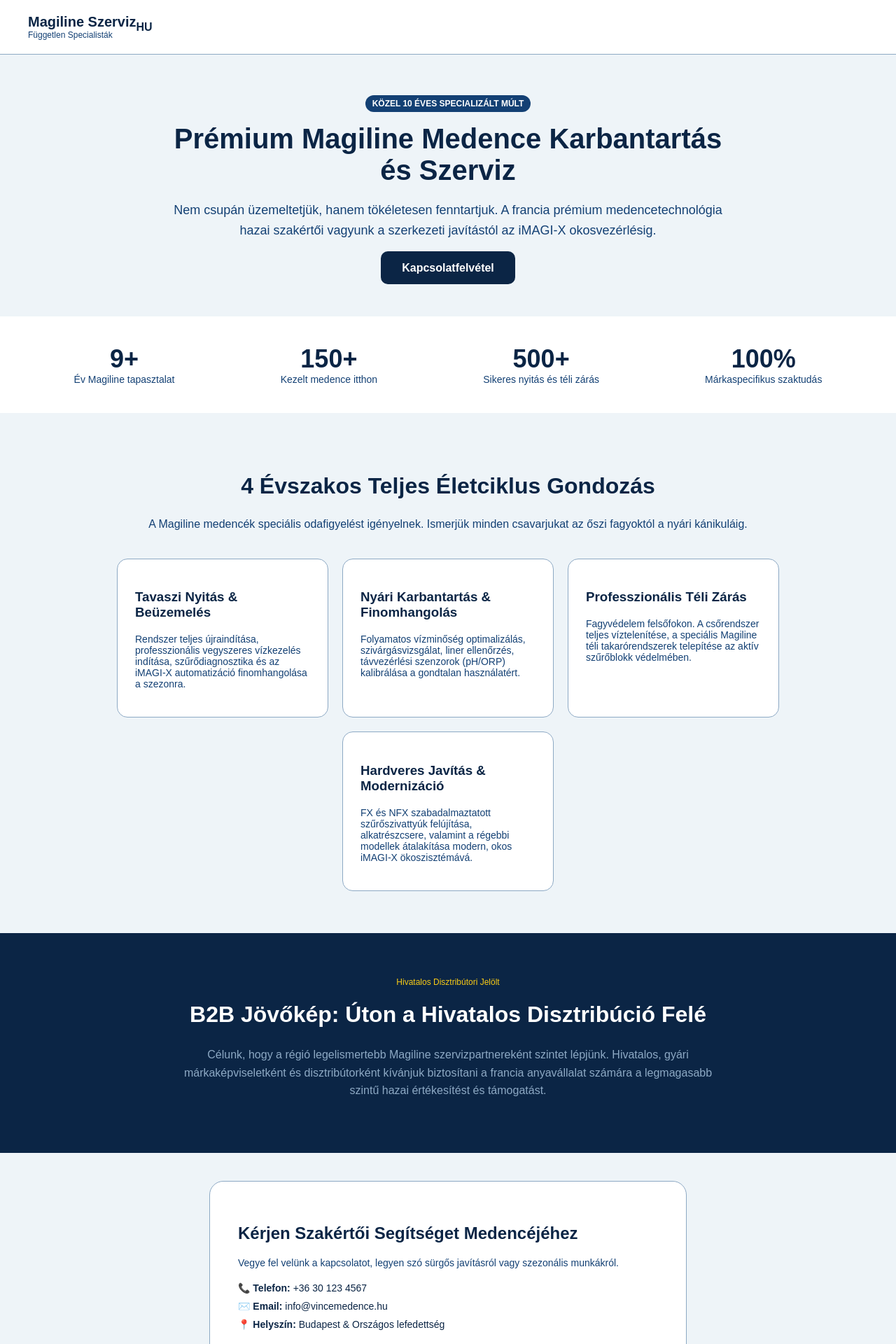
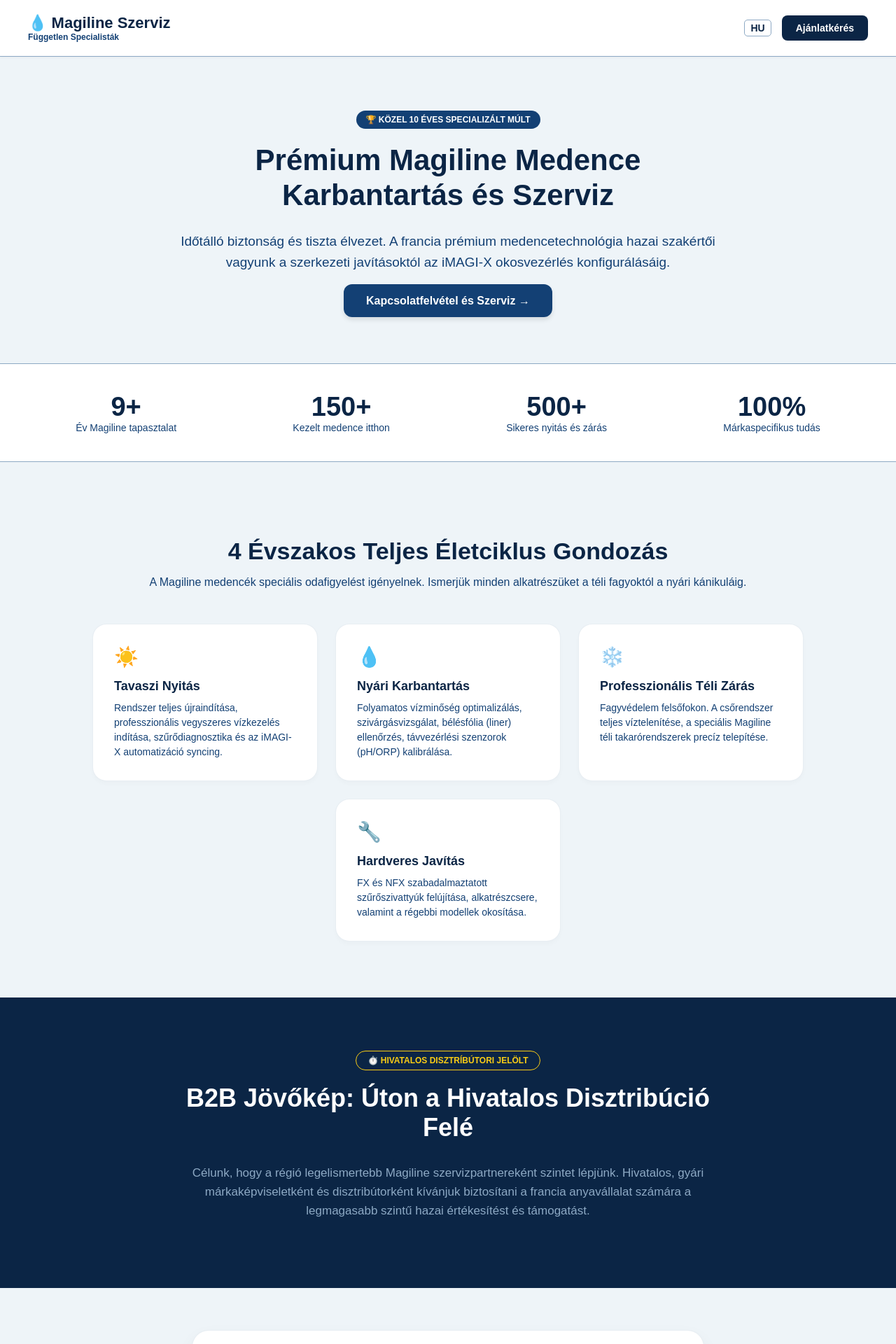
Before and after one commit to kottagyula/vincemedence, a Next.js app: page / in a window 1280 px wide. Shown: the top 1920 px of the page at 70% size. Built offline with nearby package versions, Linux system fonts and the light colour scheme.

Commit message:
Update page.js

```diff
--- a/app/page.js
+++ b/app/page.js
@@ -1,195 +1,112 @@
 "use client";
 
 import React from 'react';
-import {
-  Wrench,
-  Droplet,
-  Layers,
-  Cpu,
-  Sun,
-  Snowflake,
-  ShieldCheck,
-  Clock,
-  Award,
-  CheckCircle2,
-  Phone,
-  Mail,
-  MapPin,
-  ArrowRight,
-  Globe2
-} from 'lucide-react';
-
-const CONTENT = {
-  hu: {
-    nav: {
-      brand: "Magiline Szerviz",
-      badge: "Független Specialisták",
-      links: ["10 Év Tapasztalat", "Szezonalitás", "Technológia", "B2B Vízió", "Kapcsolat"],
-      cta: "Szakértői Ajánlatkérés"
-    },
-    hero: {
-      tag: "KÖZEL 10 ÉVES SPECIALIZÁLT MÚLT",
-      title: "Prémium Magiline Medence Karbantartás és Szerviz",
-      subtitle: "Nem csupán üzemeltetjük, hanem tökéletesen fenntartjuk. A francia prémium medencetechnológia hazai szakértői vagyunk a szerkezeti javítástól az iMAGI-X okosvezérlésig.",
-      ctaPrimary: "Tekintse meg referenciáinkat",
-      ctaSecondary: "Kapcsolatfelvétel"
-    },
-    stats: [
-      { value: "9+", label: "Év Magiline tapasztalat" },
-      { value: "150+", label: "Kezelt medence itthon" },
-      { value: "500+", label: "Sikeres nyitás és téli zárás" },
-      { value: "100%", label: "Márkaspecifikus szaktudás" }
-    ],
-    seasons: {
-      title: "4 Évszakos Teljes Életciklus Gondozás",
-      subtitle: "A Magiline medencék speciális odafigyelést igényelnek. Ismerjük minden csavarjukat az őszi fagyoktól a nyári kánikuláig.",
-      items: [
-        {
-          id: 1,
-          icon: Sun,
-          title: "Tavaszi Nyitás & Beüzemelés",
-          desc: "Rendszer teljes újraindítása, professzionális vegyszeres vízkezelés indítása, szűrődiagnosztika és az iMAGI-X automatizáció finomhangolása a szezonra."
-        },
-        {
-          id: 2,
-          icon: Droplet,
-          title: "Nyári Karbantartás & Finomhangolás",
-          desc: "Folyamatos vízminőség optimalizálás, szivárgásvizsgálat, liner ellenőrzés, távvezérlési szenzorok (pH/ORP) kalibrálása a gondtalan használatért."
-        },
-        {
-          id: 3,
-          icon: Snowflake,
-          title: "Professzionális Téli Zárás",
-          desc: "Fagyvédelem felsőfokon. A csőrendszer teljes víztelenítése, a speciális Magiline téli takarórendszerek telepítése az aktív szűrőblokk védelmében."
-        },
-        {
-          id: 4,
-          icon: Wrench,
-          title: "Hardveres Javítás & Modernizáció",
-          desc: "FX és NFX szabadalmaztatott szűrőszivattyúk felújítása, alkatrészcsere, valamint a régebbi modellek átalakítása modern, okos iMAGI-X ökoszisztémává."
-        }
-      ]
-    },
-    tech: {
-      title: "Márkaspecifikus Technológiai Kompetencia",
-      subtitle: "Franciaország piacvezető szabadalmait javítjuk és konfiguráljuk napi szinten.",
-      items: [
-        {
-          id: 1,
-          icon: Layers,
-          title: "NFX Szabadalmaztatott Szűrőblokkok",
-          desc: "A patronos szűrőrendszer mélyreható ismerete. 3-szor gyorsabb szűrési ciklusok beállítása minimális vízveszteség mellett."
-        },
-        {
-          id: 2,
-          icon: Cpu,
-          title: "iMAGI-X Okos Automatizáció",
-          desc: "Komplett digitális vezérlés kalibrálása. Hőmérséklet, vízszint, világítás és vegyszeradagolás távoli elérésének professzionális kiépítése."
-        },
-        {
-          id: 3,
-          icon: ShieldCheck,
-          title: "Moduláris Zsaluzatos Betonszerkezet",
-          desc: "A Magiline egyedi panelrendszerének és vasalt betonszerkezetének statikai ismerete, bélésfóliák (liner) szakszerű javítása."
-        }
-      ]
-    },
-    b2b: {
-      title: "B2B Jövőkép: Úton a Hivatalos Disztribúció Felé",
-      desc: "Célunk, hogy a régió legelismertebb Magiline szervizpartnereként szintet lépjünk. Hivatalos, gyári márkaképviseletként és disztribútorként kívánjuk biztosítani a francia anyavállalat számára a legmagasabb szintű hazai értékesítést és támogatást.",
-      badge: "Hivatalos Disztribútori Jelölt"
-    },
-    contact: {
-      title: "Kérjen Szakértői Segítséget Medencéjéhez",
-      subtitle: "Vegye fel velünk a kapcsolatot, legyen szó sürgős javításról vagy szezonális munkákról.",
-      fields: {
-        name: "Az Ön neve",
-        email: "E-mail címe",
-        phone: "Telefonszáma",
-        type: "Medence típusa / kora",
-        service: "Kért szolgáltatás",
-        services: ["Tavaszi nyitás", "Téli zárás", "Karbantartás", "iMAGI-X / Szivattyú javítás", "Egyéb modernizáció"],
-        msg: "Üzenet leírása",
-        submit: "Küldés a Magiline Specialistának"
-      }
-    }
-  }
-};
 
 export default function MagilineExpertWebsite() {
-  const t = CONTENT.hu;
+  return (
+    <div style={{ backgroundColor: '#EEF4F8', color: '#0B2545', fontFamily: 'sans-serif', minHeight: '100vh', margin: 0, padding: 0 }}>
 
-  return (
-    <div style={{ backgroundColor: '#EEF4F8', color: '#0B2545', fontFamily: 'sans-serif', minHeight: 'screen' }}>
-
-      {/* HEADER */}
-      <header style={{ backgroundColor: 'white', padding: '20px', borderBottom: '1px solid #8DA9C4' }}>
-        <div style={{ maxWidth: '1200px', margin: '0 auto', display: 'flex', justifyContent: 'between', alignItems: 'center' }}>
+      {/* 1. HEADER & NAVIGATION */}
+      <header style={{ backgroundColor: 'white', padding: '20px', borderBottom: '1px solid #8DA9C4', boxShadow: '0 1px 3px rgba(0,0,0,0.05)' }}>
+        <div style={{ maxWidth: '1200px', margin: '0 auto', display: 'flex', justifyContent: 'space-between', alignItems: 'center' }}>
           <div>
-            <strong style={{ fontSize: '20px' }}>{t.nav.brand}</strong>
-            <div style={{ fontSize: '12px', color: '#134074' }}>{t.nav.badge}</div>
+            <strong style={{ fontSize: '22px', trackingTight: 'tight' }}>💧 Magiline Szerviz</strong>
+            <div style={{ fontSize: '12px', color: '#134074', fontWeight: 'bold' }}>Független Specialisták</div>
           </div>
-          <div style={{ display: 'flex', gap: '10px' }}>
-            <span style={{ fontWeight: 'bold' }}>HU</span>
+          <div style={{ display: 'flex', gap: '15px', alignItems: 'center' }}>
+            <span style={{ fontWeight: 'bold', fontSize: '14px', border: '1px solid #8DA9C4', padding: '3px 8px', borderRadius: '5px' }}>HU</span>
+            <a href="#contact" style={{ backgroundColor: '#0B2545', color: 'white', padding: '10px 20px', borderRadius: '8px', textDecoration: 'none', fontSize: '14px', fontWeight: 'bold' }}>Ajánlatkérés</a>
           </div>
         </div>
       </header>
 
-      {/* HERO */}
-      <section style={{ padding: '60px 20px', textAlign: 'center', maxWidth: '800px', margin: '0 auto' }}>
-        <span style={{ backgroundColor: '#134074', color: 'white', padding: '5px 10px', borderRadius: '20px', fontSize: '12px', fontWeight: 'bold' }}>{t.hero.tag}</span>
-        <h1 style={{ fontSize: '40px', marginTop: '20px', marginBottom: '20px' }}>{t.hero.title}</h1>
-        <p style={{ color: '#134074', fontSize: '18px', lineHeight: '1.6' }}>{t.hero.subtitle}</p>
-        <div style={{ marginTop: '30px' }}>
-          <a href="#contact" style={{ backgroundColor: '#0B2545', color: 'white', padding: '15px 30px', borderRadius: '10px', textDecoration: 'none', fontWeight: 'bold' }}>{t.hero.ctaSecondary}</a>
+      {/* 2. HERO SECTION */}
+      <section style={{ padding: '80px 20px', textAlign: 'center', maxWidth: '800px', margin: '0 auto' }}>
+        <span style={{ backgroundColor: '#134074', color: 'white', padding: '6px 14px', borderRadius: '20px', fontSize: '12px', fontWeight: 'bold', trackingWider: 'wider' }}>
+          🏆 KÖZEL 10 ÉVES SPECIALIZÁLT MÚLT
+        </span>
+        <h1 style={{ fontSize: '42px', marginTop: '25px', marginBottom: '25px', fontWeight: '800', lineHeight: '1.2' }}>
+          Prémium Magiline Medence Karbantartás és Szerviz
+        </h1>
+        <p style={{ color: '#134074', fontSize: '19px', lineHeight: '1.6', margin: '0 auto 30px auto' }}>
+          Időtálló biztonság és tiszta élvezet. A francia prémium medencetechnológia hazai szakértői vagyunk a szerkezeti javításoktól az iMAGI-X okosvezérlés konfigurálásáig.
+        </p>
+        <div>
+          <a href="#contact" style={{ backgroundColor: '#134074', color: 'white', padding: '15px 32px', borderRadius: '12px', textDecoration: 'none', fontWeight: 'bold', boxShadow: '0 4px 6px rgba(0,0,0,0.1)' }}>
+            Kapcsolatfelvétel és Szerviz →
+          </a>
         </div>
       </section>
 
-      {/* STATS */}
-      <section style={{ backgroundColor: 'white', padding: '40px 20px', borderY: '1px solid #8DA9C4' }}>
-        <div style={{ maxWidth: '1200px', margin: '0 auto', display: 'flex', justifyContent: 'space-around', flexWrap: 'wrap', gap: '20px' }}>
-          {t.stats.map((stat, idx) => (
-            <div key={idx} style={{ textAlign: 'center' }}>
-              <div style={{ fontSize: '36px', fontWeight: 'bold' }}>{stat.value}</div>
-              <div style={{ fontSize: '14px', color: '#134074' }}>{stat.label}</div>
-            </div>
-          ))}
+      {/* 3. STATS BAR */}
+      <section style={{ backgroundColor: 'white', padding: '40px 20px', borderTop: '1px solid #8DA9C4', borderBottom: '1px solid #8DA9C4' }}>
+        <div style={{ maxWidth: '1200px', margin: '0 auto', display: 'flex', justifyContent: 'space-around', flexWrap: 'wrap', gap: '30px' }}>
+          <div style={{ textAlign: 'center' }}><div style={{ fontSize: '38px', fontWeight: 'bold' }}>9+</div><div style={{ fontSize: '14px', color: '#134074' }}>Év Magiline tapasztalat</div></div>
+          <div style={{ textAlign: 'center' }}><div style={{ fontSize: '38px', fontWeight: 'bold' }}>150+</div><div style={{ fontSize: '14px', color: '#134074' }}>Kezelt medence itthon</div></div>
+          <div style={{ textAlign: 'center' }}><div style={{ fontSize: '38px', fontWeight: 'bold' }}>500+</div><div style={{ fontSize: '14px', color: '#134074' }}>Sikeres nyitás és zárás</div></div>
+          <div style={{ textAlign: 'center' }}><div style={{ fontSize: '38px', fontWeight: 'bold' }}>100%</div><div style={{ fontSize: '14px', color: '#134074' }}>Márkaspecifikus tudás</div></div>
         </div>
       </section>
 
-      {/* SEASONS */}
-      <section style={{ padding: '60px 20px', maxWidth: '1200px', margin: '0 auto' }}>
-        <h2 style={{ textAlign: 'center', fontSize: '32px' }}>{t.seasons.title}</h2>
-        <p style={{ textAlign: 'center', color: '#134074', marginBottom: '40px' }}>{t.seasons.subtitle}</p>
-        <div style={{ display: 'flex', flexWrap: 'wrap', gap: '20px', justifyContent: 'center' }}>
-          {t.seasons.items.map((item) => (
-            <div key={item.id} style={{ backgroundColor: 'white', padding: '25px', borderRadius: '15px', width: '250px', border: '1px solid #8DA9C4' }}>
-              <h3>{item.title}</h3>
-              <p style={{ fontSize: '14px', color: '#134074' }}>{item.desc}</p>
-            </div>
-          ))}
+      {/* 4. FOUR SEASONS CARE */}
+      <section style={{ padding: '80px 20px', maxWidth: '1200px', margin: '0 auto' }}>
+        <h2 style={{ textAlign: 'center', fontSize: '34px', fontWeight: 'bold', marginBottom: '10px' }}>4 Évszakos Teljes Életciklus Gondozás</h2>
+        <p style={{ textAlign: 'center', color: '#134074', marginBottom: '50px', fontSize: '16px' }}>A Magiline medencék speciális odafigyelést igényelnek. Ismerjük minden alkatrészüket a téli fagyoktól a nyári kánikuláig.</p>
+
+        <div style={{ display: 'flex', flexWrap: 'wrap', gap: '25px', justifyContent: 'center' }}>
+          <div style={{ backgroundColor: 'white', padding: '30px', borderRadius: '20px', width: '260px', boxShadow: '0 4px 6px rgba(0,0,0,0.02)', border: '1px solid rgba(141,169,196,0.2)' }}>
+            <div style={{ fontSize: '28px', marginBottom: '15px' }}>☀️</div>
+            <h3 style={{ fontSize: '18px', fontWeight: 'bold', margin: '0 0 10px 0' }}>Tavaszi Nyitás</h3>
+            <p style={{ fontSize: '14px', color: '#134074', lineHeight: '1.5', margin: 0 }}>Rendszer teljes újraindítása, professzionális vegyszeres vízkezelés indítása, szűrődiagnosztika és az iMAGI-X automatizáció syncing.</p>
+          </div>
+          <div style={{ backgroundColor: 'white', padding: '30px', borderRadius: '20px', width: '260px', boxShadow: '0 4px 6px rgba(0,0,0,0.02)', border: '1px solid rgba(141,169,196,0.2)' }}>
+            <div style={{ fontSize: '28px', marginBottom: '15px' }}>💧</div>
+            <h3 style={{ fontSize: '18px', fontWeight: 'bold', margin: '0 0 10px 0' }}>Nyári Karbantartás</h3>
+            <p style={{ fontSize: '14px', color: '#134074', lineHeight: '1.5', margin: 0 }}>Folyamatos vízminőség optimalizálás, szivárgásvizsgálat, bélésfólia (liner) ellenőrzés, távvezérlési szenzorok (pH/ORP) kalibrálása.</p>
+          </div>
+          <div style={{ backgroundColor: 'white', padding: '30px', borderRadius: '20px', width: '260px', boxShadow: '0 4px 6px rgba(0,0,0,0.02)', border: '1px solid rgba(141,169,196,0.2)' }}>
+            <div style={{ fontSize: '28px', marginBottom: '15px' }}>❄️</div>
+            <h3 style={{ fontSize: '18px', fontWeight: 'bold', margin: '0 0 10px 0' }}>Professzionális Téli Zárás</h3>
+            <p style={{ fontSize: '14px', color: '#134074', lineHeight: '1.5', margin: 0 }}>Fagyvédelem felsőfokon. A csőrendszer teljes víztelenítése, a speciális Magiline téli takarórendszerek precíz telepítése.</p>
+          </div>
+          <div style={{ backgroundColor: 'white', padding: '30px', borderRadius: '20px', width: '260px', boxShadow: '0 4px 6px rgba(0,0,0,0.02)', border: '1px solid rgba(141,169,196,0.2)' }}>
+            <div style={{ fontSize: '28px', marginBottom: '15px' }}>🔧</div>
+            <h3 style={{ fontSize: '18px', fontWeight: 'bold', margin: '0 0 10px 0' }}>Hardveres Javítás</h3>
+            <p style={{ fontSize: '14px', color: '#134074', lineHeight: '1.5', margin: 0 }}>FX és NFX szabadalmaztatott szűrőszivattyúk felújítása, alkatrészcsere, valamint a régebbi modellek okosítása.</p>
+          </div>
         </div>
       </section>
 
-      {/* B2B VISION */}
-      <section style={{ backgroundColor: '#0B2545', color: 'white', padding: '60px 20px', textAlign: 'center' }}>
+      {/* 5. B2B VISION */}
+      <section style={{ backgroundColor: '#0B2545', color: 'white', padding: '80px 20px', textAlign: 'center' }}>
         <div style={{ maxWidth: '800px', margin: '0 auto' }}>
-          <span style={{ border: '1px solid text-yellow-400', color: '#facc15', padding: '5px 10px', borderRadius: '20px', fontSize: '12px' }}>{t.b2b.badge}</span>
-          <h2 style={{ fontSize: '32px', marginTop: '20px' }}>{t.b2b.title}</h2>
-          <p style={{ color: '#8DA9C4', marginTop: '20px', lineHeight: '1.6' }}>{t.b2b.desc}</p>
+          <span style={{ border: '1px solid #facc15', color: '#facc15', padding: '6px 16px', borderRadius: '20px', fontSize: '12px', fontWeight: 'bold' }}>
+            ⏱️ HIVATALOS DISZTRÍBÚTORI JELÖLT
+          </span>
+          <h2 style={{ fontSize: '36px', marginTop: '25px', fontWeight: 'bold' }}>B2B Jövőkép: Úton a Hivatalos Disztribúció Felé</h2>
+          <p style={{ color: '#8DA9C4', marginTop: '20px', lineHeight: '1.6', fontSize: '17px', fontWeight: '300' }}>
+            Célunk, hogy a régió legelismertebb Magiline szervizpartnereként szintet lépjünk. Hivatalos, gyári márkaképviseletként és disztribútorként kívánjuk biztosítani a francia anyavállalat számára a legmagasabb szintű hazai értékesítést és támogatást.
+          </p>
         </div>
       </section>
 
-      {/* CONTACT */}
-      <section id="contact" style={{ maxWidth: '600px', margin: '40px auto', backgroundColor: 'white', padding: '40px', borderRadius: '20px', border: '1px solid #8DA9C4' }}>
-        <h2 style={{ text: 'center' }}>{t.contact.title}</h2>
-        <p style={{ color: '#134074', fontSize: '14px' }}>{t.contact.subtitle}</p>
-        <div style={{ marginTop: '20px', fontSize: '14px', display: 'flex', flexDirection: 'column', gap: '10px', marginBottom: '30px' }}>
-          <div>📞 <strong>Telefon:</strong> +36 30 123 4567</div>
-          <div>✉️ <strong>Email:</strong> info@vincemedence.hu</div>
-          <div>📍 <strong>Helyszín:</strong> Budapest & Országos lefedettség</div>
+      {/* 6. CONTACT FORM */}
+      <section id="contact" style={{ maxWidth: '650px', margin: '60px auto', backgroundColor: 'white', padding: '40px', borderRadius: '24px', boxShadow: '0 10px 25px rgba(0,0,0,0.05)', border: '1px solid rgba(141,169,196,0.2)' }}>
+        <h2 style={{ fontSize: '28px', fontWeight: 'bold', margin: '0 0 10px 0', textAllign: 'center' }}>Kapcsolatfelvétel Szervizhez</h2>
+        <p style={{ color: '#134074', fontSize: '15px', marginBottom: '30px' }}>Vegye fel velünk a kapcsolatot, legyen szó sürgős hibaelhárításról vagy szezonális munkákról.</p>
+
+        <div style={{ display: 'flex', flexDirection: 'column', gap: '15px', fontSize: '16px', fontWeight: '600', color: '#0B2545', backgroundColor: '#EEF4F8', padding: '25px', borderRadius: '16px' }}>
+          <div style={{ display: 'flex', alignItems: 'center', gap: '10px' }}>📞 <span><strong>Telefon:</strong> <a href="tel:+36703721008" style={{ color: '#0B2545', textDecoration: 'none' }}>+36 70 372 1008</a></span></div>
+          <div style={{ display: 'flex', alignItems: 'center', gap: '10px' }}>✉️ <span><strong>E-mail:</strong> <a href="mailto:kottagyula@gmail.com" style={{ color: '#0B2545', textDecoration: 'none' }}>kottagyula@gmail.com</a></span></div>
+          <div style={{ display: 'flex', alignItems: 'center', gap: '10px' }}>📍 <span><strong>Lefedettség:</strong> Budapest & Országos szervizhálózat</span></div>
         </div>
       </section>
+
+      {/* 7. FOOTER */}
+      <footer style={{ backgroundColor: '#0B2545', color: 'rgba(255,255,255,0.5)', textAlign: 'center', padding: '30px 20px', fontSize: '13px', borderTop: '1px solid rgba(255,255,255,0.1)' }}>
+        <p style={{ margin: 0 }}>&copy; {new Date().getFullYear()} Vince Medence. Minden jog fenntartva.</p>
+        <p style={{ margin: '5px 0 0 0', italic: 'true', color: 'rgba(255,255,255,0.3)' }}>Független szakértői és szerviz szolgáltatás Magiline típusú medencerendszerekhez.</p>
+      </footer>
 
     </div>
   );
```
